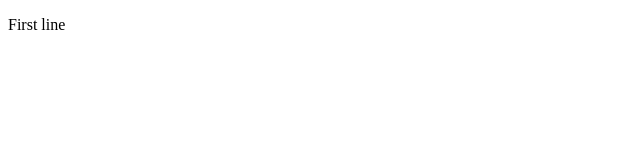
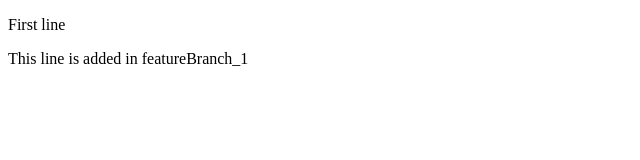
Before and after one commit to Mohammad-Aakhil/Learn_Branches, a plain HTML site: page index.html in a window 1280 px wide. Shown: the whole page, without its empty margins (0-640 px from the left). Drawn offline with Linux system fonts and the light colour scheme.

Commit message:
featureBranch_1's Innitial commit

```diff
--- a/index.html
+++ b/index.html
@@ -7,5 +7,6 @@
 </head>
 <body>
     <p> First line </p>
+    <p> This line is added in featureBranch_1 </p>
 </body>
 </html>
```
